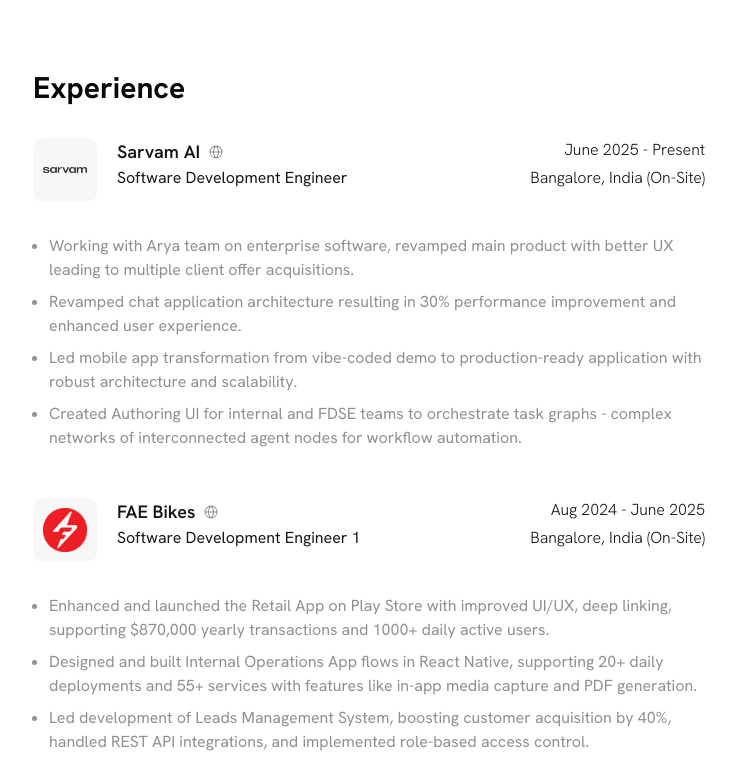
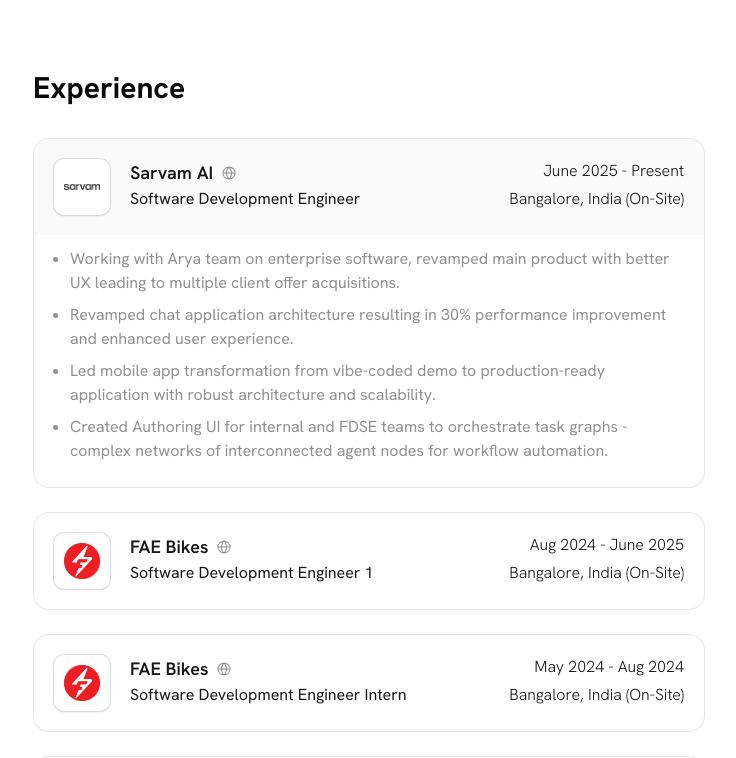
Before and after one commit to Neel2107/portfolio, a Next.js app: page / in a window 1280 px wide. Shown: the part 1320-2078 px from the top of the page, without its empty margins (271-1007 px from the left). Built offline with nearby package versions, Linux system fonts and the light colour scheme.

Commit message:
Refine experience accordion spacing and interactions

```diff
--- a/src/components/Experience.tsx
+++ b/src/components/Experience.tsx
@@ -1,12 +1,30 @@
 import SectionTitle from "@/components/SectionTitle";
+import { cn } from "@/lib/utils";
 import { ANIMATION, CONTAINER_STYLES } from "@/utils/constants";
 import { experience } from "@/utils/constants/experience";
-import { motion } from "motion/react";
+import { AnimatePresence, motion } from "motion/react";
 import Image from "next/image";
 import Link from "next/link";
 import Website from "@/components/svgs/Website";
+import { useCallback, useState } from "react";
 
 const Experience = () => {
+  const [openItems, setOpenItems] = useState<Set<number>>(new Set([0]));
+
+  const toggleItem = useCallback((index: number) => {
+    setOpenItems((current) => {
+      const next = new Set(current);
+
+      if (next.has(index)) {
+        next.delete(index);
+      } else {
+        next.add(index);
+      }
+
+      return next;
+    });
+  }, []);
+
   return (
     <motion.div
       className={CONTAINER_STYLES.section}
@@ -21,22 +39,48 @@
             {experience.map((exp, index) => (
               <motion.div
                 key={index}
-                className="relative flex flex-col gap-8 mb-12 last:mb-0"
+                className="relative mb-6 last:mb-0"
                 initial={{ opacity: 0, filter: "blur(4px)" }}
                 whileInView={{ opacity: 1, filter: "blur(0px)" }}
                 viewport={{ once: true }}
                 transition={{ duration: 0.5, delay: 0.3 + index * 0.1 }}
               >
-                <div className="flex flex-col gap-4 md:gap-0 md:flex-row justify-between">
-                  {/* Left Side */}
-                  <div className="flex flex-row  gap-5">
-                    <div className="flex items-center justify-center size-16 bg-accent/80 dark:bg-white rounded-lg p-2">
+                {(() => {
+                  const isOpen = openItems.has(index);
+                  const triggerId = `experience-trigger-${index}`;
+                  const contentId = `experience-content-${index}`;
+
+                  return (
+                    <div className="overflow-hidden rounded-2xl border border-primary/10 bg-background/40 dark:bg-zinc-900/10">
+                      <div
+                        id={triggerId}
+                        role="button"
+                        tabIndex={0}
+                        aria-expanded={isOpen}
+                        aria-controls={contentId}
+                        onClick={() => toggleItem(index)}
+                        onKeyDown={(event) => {
+                          if (event.key === "Enter" || event.key === " ") {
+                            event.preventDefault();
+                            toggleItem(index);
+                          }
+                        }}
+                        className={cn(
+                          "group w-full text-left p-4 sm:p-5 transition-all duration-200 hover:bg-primary/[0.03] cursor-pointer select-none focus-visible:outline-none focus-visible:ring-2 focus-visible:ring-primary/40",
+                          isOpen
+                            ? "rounded-t-2xl rounded-b-none bg-primary/[0.02] pb-4"
+                            : "rounded-2xl"
+                        )}
+                      >
+                        <div className="flex flex-col gap-4 md:gap-0 md:flex-row md:items-start md:justify-between">
+                          <div className="flex flex-row gap-5">
+                            <div className="flex items-center justify-center size-14 rounded-lg p-2 bg-white dark:bg-zinc-100 ring-1 ring-zinc-300/70 dark:ring-zinc-700/70 shadow-sm">
                               <Image
                                 src={exp.logo}
                                 alt={`${exp.organization} logo`}
-                        width={44}
-                        height={44}
-                        className="object-cover"
+                                width={36}
+                                height={36}
+                                className="object-contain"
                               />
                             </div>
                             <div className="flex flex-col">
@@ -48,6 +92,9 @@
                                   href={exp.url}
                                   target="_blank"
                                   rel="noopener noreferrer"
+                                  aria-label={`Visit ${exp.organization} website`}
+                                  onClick={(event) => event.stopPropagation()}
+                                  className="rounded-sm focus-visible:outline-none focus-visible:ring-2 focus-visible:ring-primary/40"
                                 >
                                   <Website className="size-4 text-secondary" />
                                 </Link>
@@ -62,34 +109,59 @@
                             <span className="text-accent-foreground text-base font-light">
                               {exp.period}
                             </span>
-                    <span className="text-accent-foreground text-base  font-light">
+                            <span className="text-accent-foreground text-base font-light">
                               {exp.location}
                             </span>
                           </div>
                         </div>
 
-                {/* Content */}
-                <div className="w-full">
-                  <motion.div>
+                      </div>
+
+                      <AnimatePresence initial={false}>
+                        {isOpen ? (
+                          <motion.div
+                            key={contentId}
+                            id={contentId}
+                            role="region"
+                            aria-labelledby={triggerId}
+                            initial={{ height: 0, opacity: 0, filter: "blur(4px)" }}
+                            animate={{
+                              height: "auto",
+                              opacity: 1,
+                              filter: "blur(0px)",
+                            }}
+                            exit={{ height: 0, opacity: 0, filter: "blur(4px)" }}
+                            transition={{
+                              duration: 0.28,
+                              ease: [0.22, 1, 0.36, 1],
+                            }}
+                            className="overflow-hidden"
+                          >
+                            <div className="px-4 sm:px-5 pb-6 pt-3">
                               <ul className="list-disc pl-4 space-y-2">
                                 {exp.responsibilities.map((responsibility, i) => (
                                   <motion.li
                                     key={i}
                                     className="text-secondary text-base"
-                          initial={{ opacity: 0, filter: "blur(4px)" }}
-                          whileInView={{ opacity: 1, filter: "blur(0px)" }}
-                          viewport={{ once: true }}
+                                    initial={{ opacity: 0, y: 2, filter: "blur(2px)" }}
+                                    animate={{ opacity: 1, y: 0, filter: "blur(0px)" }}
                                     transition={{
-                            duration: 0.4,
-                            delay: 0.1 + i * 0.1,
+                                      duration: 0.2,
+                                      delay: i * 0.03,
+                                      ease: [0.22, 1, 0.36, 1],
                                     }}
                                   >
                                     {responsibility}
                                   </motion.li>
                                 ))}
                               </ul>
+                            </div>
                           </motion.div>
+                        ) : null}
+                      </AnimatePresence>
                     </div>
+                  );
+                })()}
               </motion.div>
             ))}
           </div>
```
Lines whose indentation alone changed are shown as unchanged.
